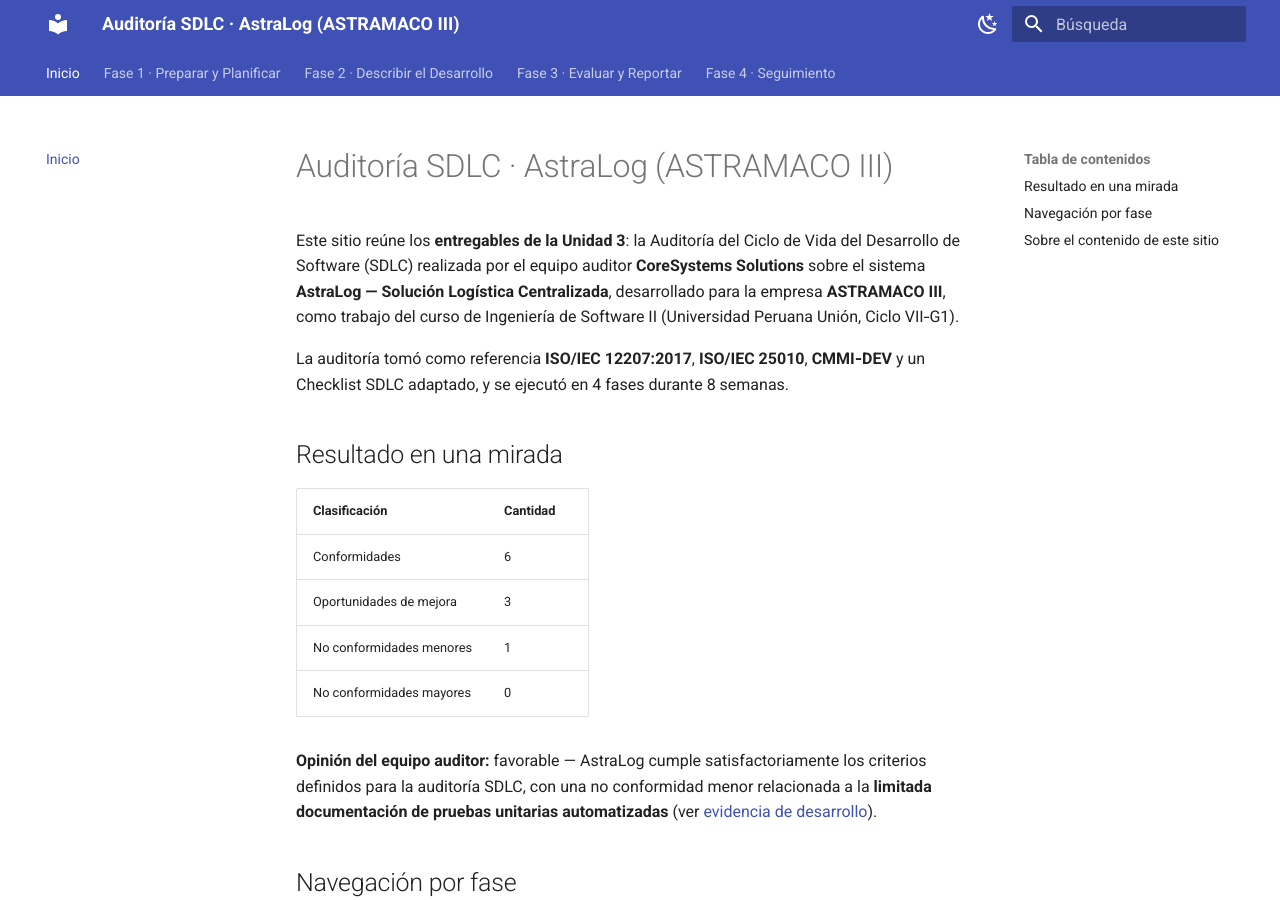
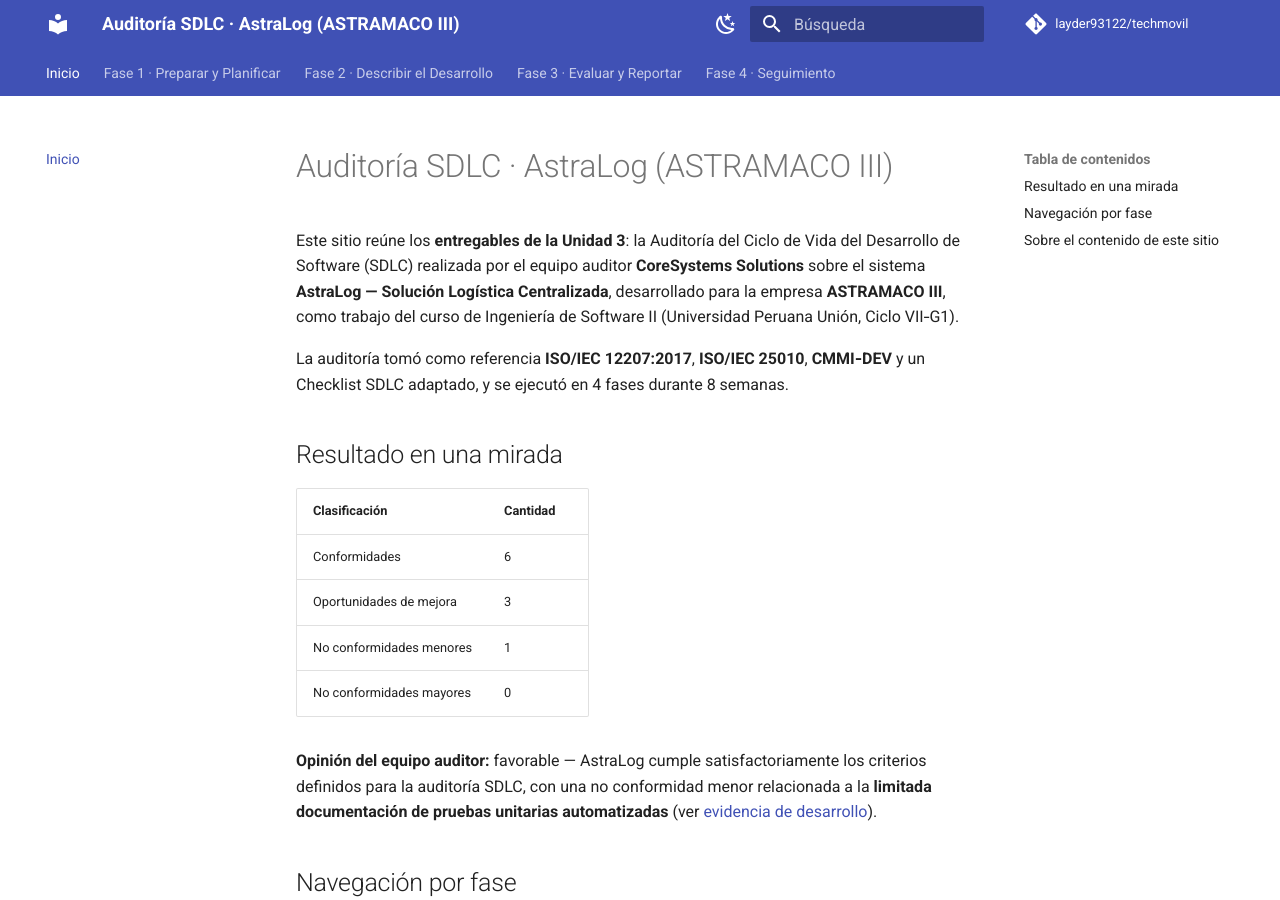
Before and after one commit to layder93122/techmovil, an MkDocs documentation site: the page built from docs/index.md, in a window 1280 px wide and 900 px high. Built offline with MkDocs 1.6.1 and Material for MkDocs 9.7.7, drawn with Linux system fonts in a browser that asks for light colours; comment, search, counter and statistics services are not loaded.

Commit message:
Agregar workflow de GitHub Actions para publicar el sitio MkDocs
Compila con mkdocs-material y despliega a GitHub Pages (rama gh-pages)
en cada push a main o a esta rama, para poder ver el sitio navegable
en vez de solo el markdown plano.

Co-Authored-By: Claude Sonnet 5 <noreply@anthropic.com>

```diff
--- a/mkdocs.yml
+++ b/mkdocs.yml
@@ -1,5 +1,8 @@
 site_name: Auditoría SDLC · AstraLog (ASTRAMACO III)
 site_description: Entregables de la Unidad 3 — Auditoría del Ciclo de Vida del Desarrollo de Software (SDLC) del sistema AstraLog, desarrollado para ASTRAMACO III.
+site_url: https://layder93122.github.io/techmovil/
+repo_url: https://github.com/layder93122/techmovil
+repo_name: layder93122/techmovil
 docs_dir: docs
 
 theme:
@@ -38,6 +41,9 @@ markdown_extensions:
       permalink: true
   - attr_list
   - md_in_html
+  - pymdownx.emoji:
+      emoji_index: !!python/name:material.extensions.emoji.twemoji
+      emoji_generator: !!python/name:material.extensions.emoji.to_svg
 
 nav:
   - Inicio: index.md
```
Also changed, not shown: 1 other file.
